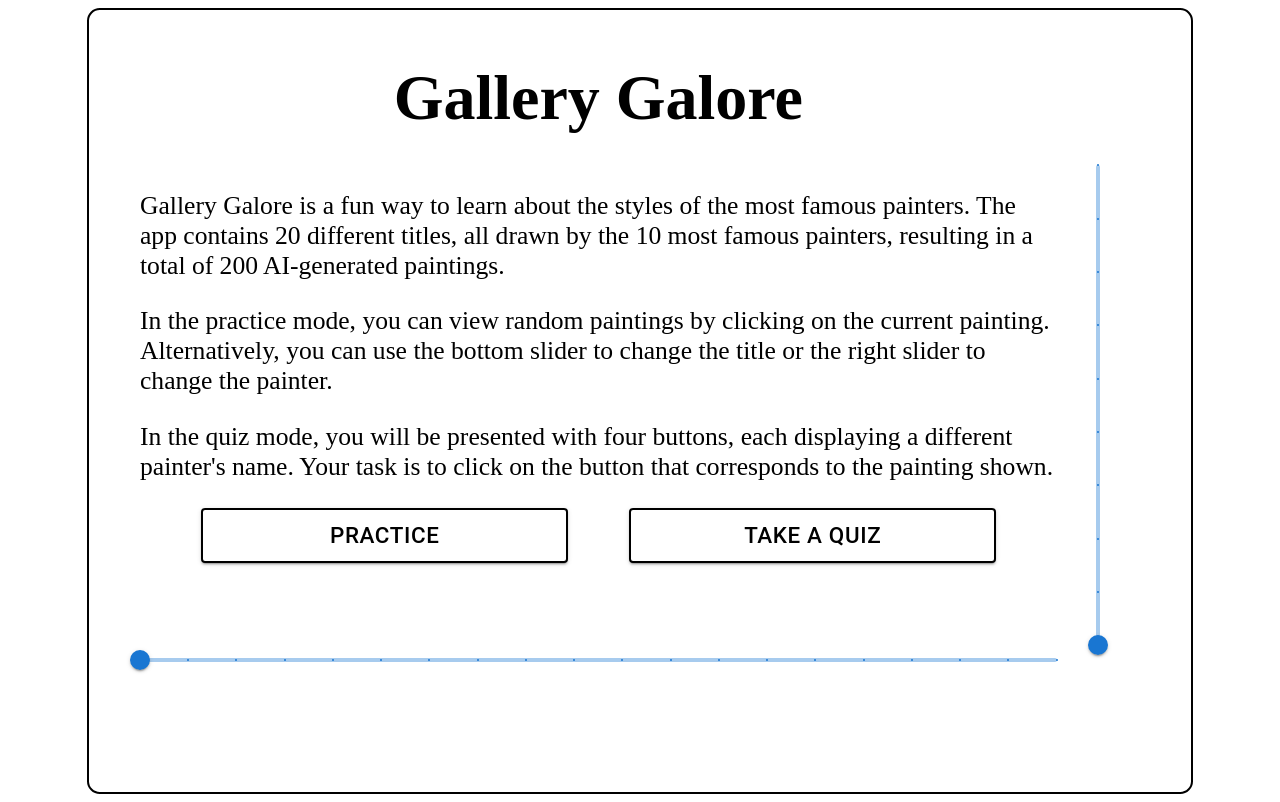
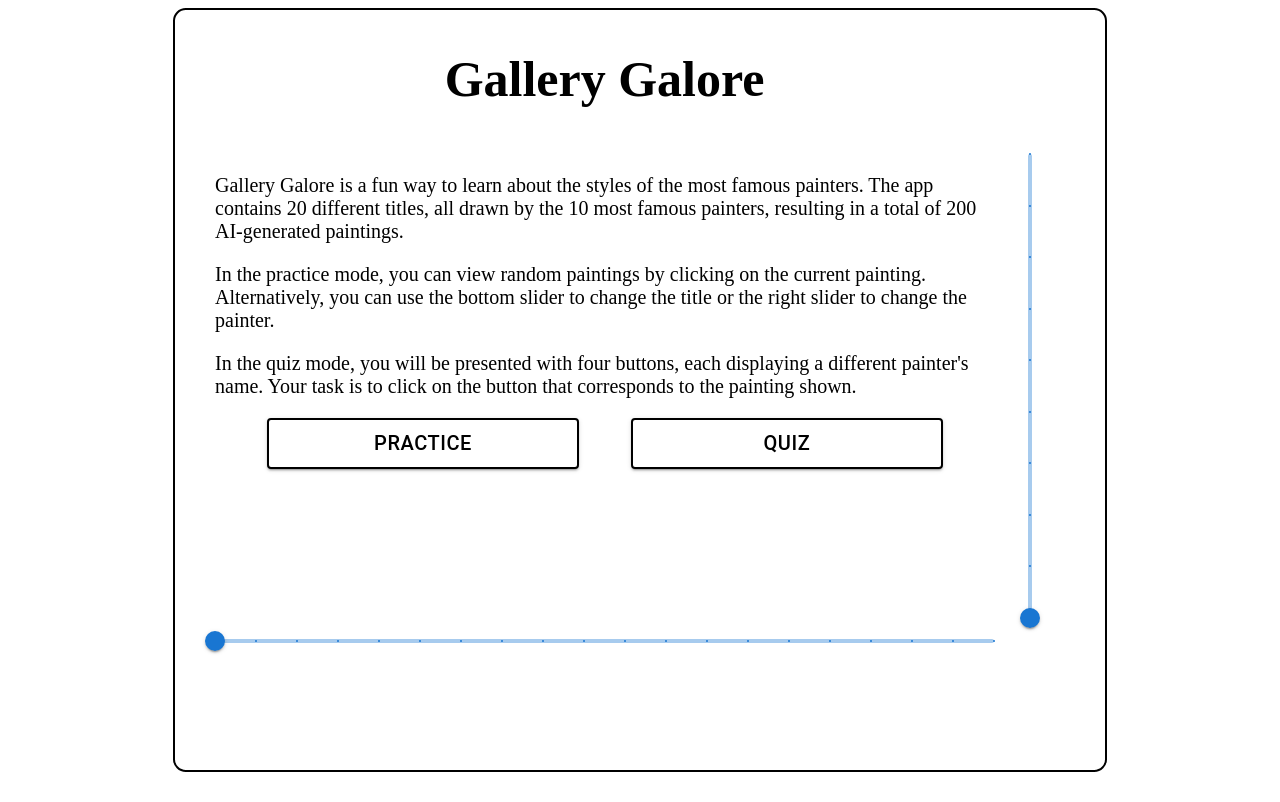
Before and after one commit to JoelHKV/ConceptExplorer, a React (Vite) app: page / in a window 1280 px wide. Built offline with nearby package versions, Linux system fonts and the light colour scheme.

Commit message:
screen width and font size adjustments

```diff
--- a/src/App.css
+++ b/src/App.css
@@ -1,13 +1,18 @@
 
 
+.unselectable {
+    user-select: none;
+}
+
 html {
-    font-size: 2vmax; /* Set the root font size */
+    font-size: 20px; /* Set the root font size */
 }
+
 .app-container {
     display: grid;
     grid-template-columns: repeat(12, 1fr);
-    grid-template-rows: 8vh 5vh 60vh 5vh 5vh 2vh;
-    max-width: 1000px;
+    grid-template-rows: 8vh 5vh 58vh 1vh 5vh 1vh 5vh 2vh;
+    max-width: 850px;
     height: auto;
     margin: auto;
     padding: 2rem;
@@ -15,6 +20,7 @@ html {
     border: 2px solid black;
     border-radius: 1vmax;
 }
+
 
 .title-section {
     grid-column: 1 / 12;
@@ -40,7 +46,7 @@ html {
         padding: 0;
         font-size: 1.3rem;
         width: 1rem;
-        height: 2rem;
+        height: 1.7rem;
         margin-left: auto;
         background-color: #eeeeee;
         color: black;
@@ -50,7 +56,7 @@ html {
 
     .quiz_button-section button {
         margin-left: 0;
-        font-size: 1.0rem;
+        font-size: 1rem;
     }
 
 
@@ -62,6 +68,7 @@ html {
     border: 0.1rem solid black;
     width: 40%;
     margin-left: 6.7%;
+    font-size: 1rem;
 }
 
 
@@ -86,13 +93,13 @@ html {
 
 .painting-slider {
     grid-column: 1 / 12;
-    grid-row: 4;
+    grid-row: 5;
 
 }
 
 .painting-name {
     grid-column: 1 / 12;
-    grid-row: 5;
+    grid-row: 6;
 }
 .painter-slider {
     grid-column: 12;
@@ -112,12 +119,10 @@ html {
     margin-top: 2vh;
 }
 
-.option-3, .option-4 {
-    margin-top: 3.5vh;
-}
+
     .option-1 button, .option-2 button, .option-3 button, .option-4 button {
-        width: 95%;
-        height: 80%;
+        width: 100%;
+        height: 90%;
         overflow: hidden;
         text-overflow: ellipsis;
         white-space: nowrap;
@@ -125,7 +130,7 @@ html {
         background-color: #eeeeee;
         color: black;
         border: 0.1rem solid black;
-        font-size: 1rem;
+        font-size: 0.9rem;
     }
 
 .option-1 button:hover, .option-2 button:hover,.option-3 button:hover,.option-4 button:hover {
@@ -133,22 +138,96 @@ html {
         }
 
 
+
 .option-1 {
     grid-column: 1 / 6;
-    grid-row: 4;
+    grid-row: 5;
 }
 .option-2 {
     grid-column: 7 / 12;
-    grid-row: 4;
+    grid-row: 5;
 }
 .option-3 {
     grid-column: 1 / 6;
-    grid-row: 5;
+    grid-row: 7;
 }
 .option-4 {
     grid-column: 7 / 12;
+    grid-row: 7;
+}
+
+@media screen and (max-width: 1020px) {
+    .info_button-section button, .quiz_button-section button {
+        margin-top: 7vh;
+    }
+    .round-counter {
+        margin-top: 6vh;
+    }
+}
+
+
+    @media screen and (max-width: 850px) {
+        html {
+            font-size: 18.5px;
+        }
+
+
+    }
+
+    @media screen and (max-width: 765px) {
+        html {
+            font-size: 16px;
+        }
+
+        .option-1 button, .option-2 button, .option-3 button, .option-4 button {
+            height: 80%;
+        }
+
+        .app-container {
+            grid-template-rows: 8vh 5vh 50vh 5vh 5vh 5vh 5vh 2vh;
+        }
+
+        .painting-slider {
+            grid-column: 1 / 12;
+            grid-row: 4;
+        }
+
+        .painting-name {
+            grid-column: 1 / 12;
             grid-row: 5;
         }
+
+        .option-1 {
+            grid-column: 1 / 12;
+            grid-row: 4;
+        }
+
+        .option-2 {
+            grid-column: 1 / 12;
+            grid-row: 5;
+        }
+        .option-3 {
+            grid-column: 1 / 12;
+            grid-row: 6;
+        }
+
+        .option-4 {
+            grid-column: 1 / 12;
+            grid-row: 7;
+        }
+
+
+
+    }
+
+    @media screen and (max-width: 612px) {
+        html {
+            font-size: 13px;
+        }
+    }
+
+
+
 
 
     @keyframes green-flash {
@@ -164,6 +243,7 @@ html {
             background-color: #eeeeee;
         }
     }
+
     @keyframes red-flash {
         0% {
             background-color: #eeeeee;
@@ -177,9 +257,11 @@ html {
             background-color: #eeeeee;
         }
     }
+
     .go-green {
         animation: green-flash 0.5s infinite;
     }
+
     .go-red {
         animation: red-flash 0.5s infinite;
     }
--- a/src/App.jsx
+++ b/src/App.jsx
@@ -126,7 +126,7 @@ const App = () => {
     const dispatch = useDispatch();
 
     return (
-        <div className="app-container">
+        <div className="app-container unselectable"  >
             <div className="title-section">
                 Gallery Galore
             </div>
@@ -153,7 +153,7 @@ const App = () => {
                     </Button>
                 )}
                 {(playmode === 'quiz') && (
-                <div style={{ textAlign: 'left', fontSize: '1.5rem', padding: '10px', fontWeight: 'bold' }}>
+                    <div className="round-counter" style={{ textAlign: 'left', fontSize: '1.5rem', padding: '10px', fontWeight: 'bold' }}>
                     {counter + 1} / {rounds}
                 </div>
                  )}
@@ -221,10 +221,10 @@ const App = () => {
             {playmode === 'practice' && (
                 <div className="painting-name">
 
-            <Typography variant="h6">
+            <Typography variant="h5">
                         {painting_names[paintingnro]}
                     </Typography>
-                    <Typography variant="h6">
+                    <Typography variant="h5">
                         {painters[painternro]}
                     </Typography>
             </div>
@@ -232,14 +232,11 @@ const App = () => {
             {playmode==='quiz' && fourPainters.map((option, index) => (
                 <div className={`option-${index + 1}`} key={index}>
                     <Button variant="contained" color="primary" onClick={() => handleButtonClick(index + 1, option.correct)}>
-                        {painters[option.painter]}
+                        {option.painter !== 1 ? painters[option.painter] : painters[option.painter].slice(0, 13)}
+
                     </Button>
                 </div>
             ))}
-
-
-
-
 
         </div>
 
--- a/src/components/QuizBlock.jsx
+++ b/src/components/QuizBlock.jsx
@@ -16,7 +16,7 @@ const QuizBlock = ({ handleModeChange, playmode }) => {
                 color="primary"
                 onClick={() => handleModeChange('quiz')}
             >
-                {playmode === 'finish' ? 'New Quiz' : 'Take a Quiz'}
+                Quiz
             </Button>
         </div>
     );
```
Lines whose indentation alone changed are shown as unchanged.
